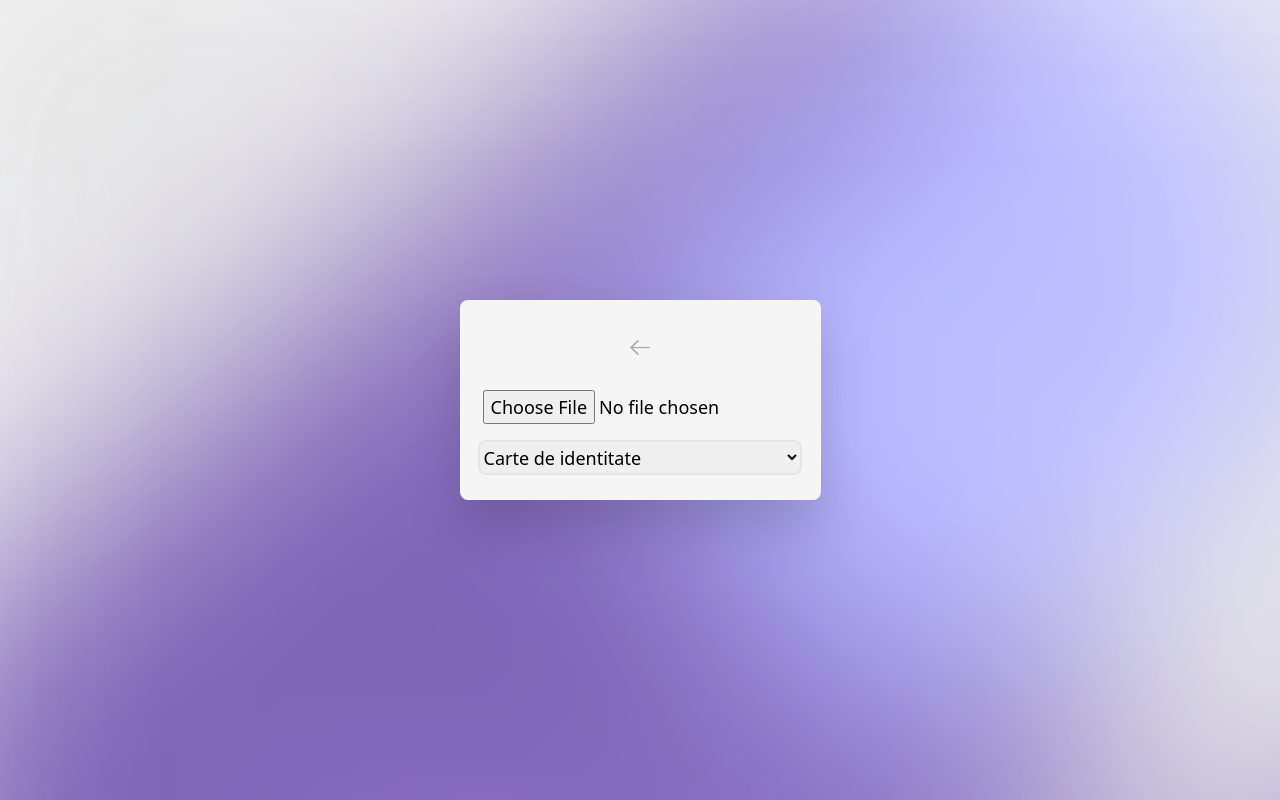
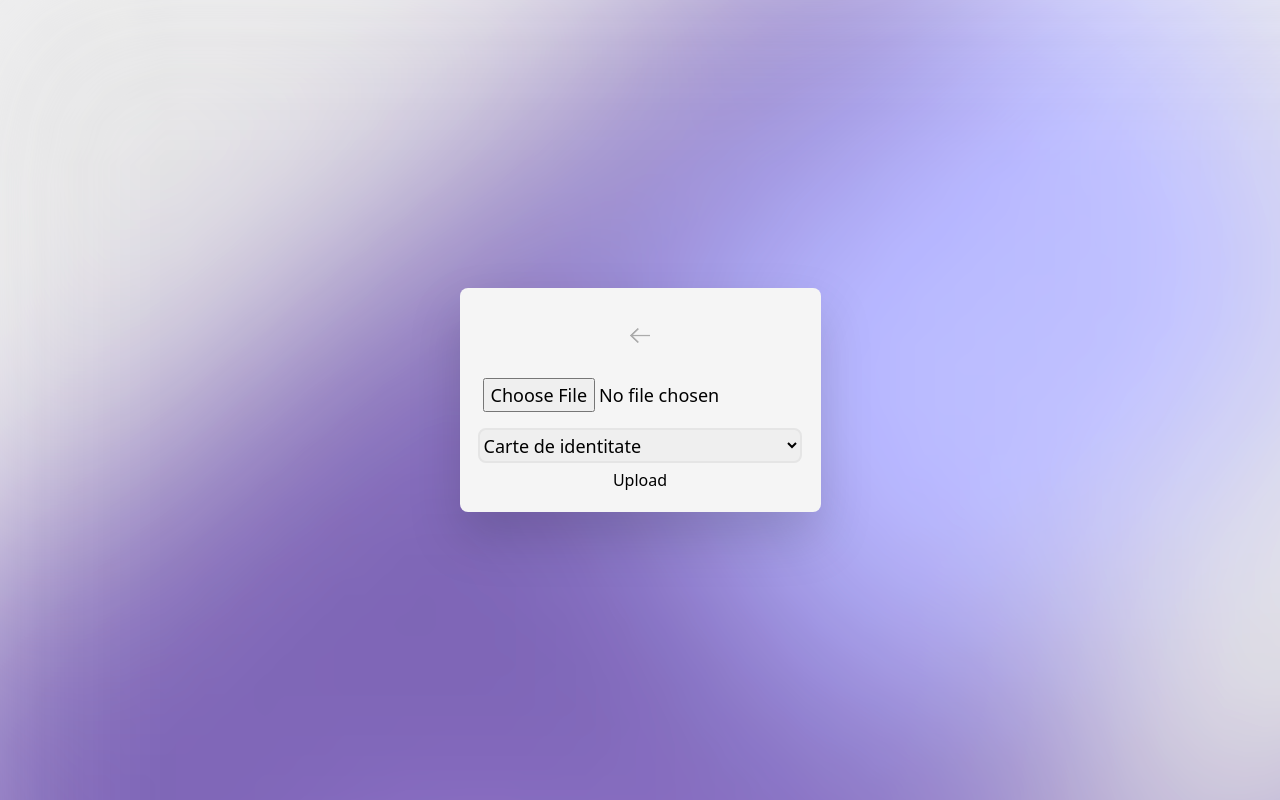
Before and after one commit to thek0d3r/Documenta, a Next.js app in the folder Front-End/: page /upload/1 in a window 1280 px wide. Built offline with nearby package versions, Linux system fonts and the light colour scheme.

Commit message:
Added upload button

```diff
--- a/Front-End/src/app/upload/[uuid]/page.js
+++ b/Front-End/src/app/upload/[uuid]/page.js
@@ -50,7 +50,7 @@ export default function UploadPage({params}){
                     <option value="certificat">Declarație de avere</option>
                 </select>
                     <button onClick={sendFormToServer}>
-
+                        Upload
                     </button>
             </div>
         </section>
```
